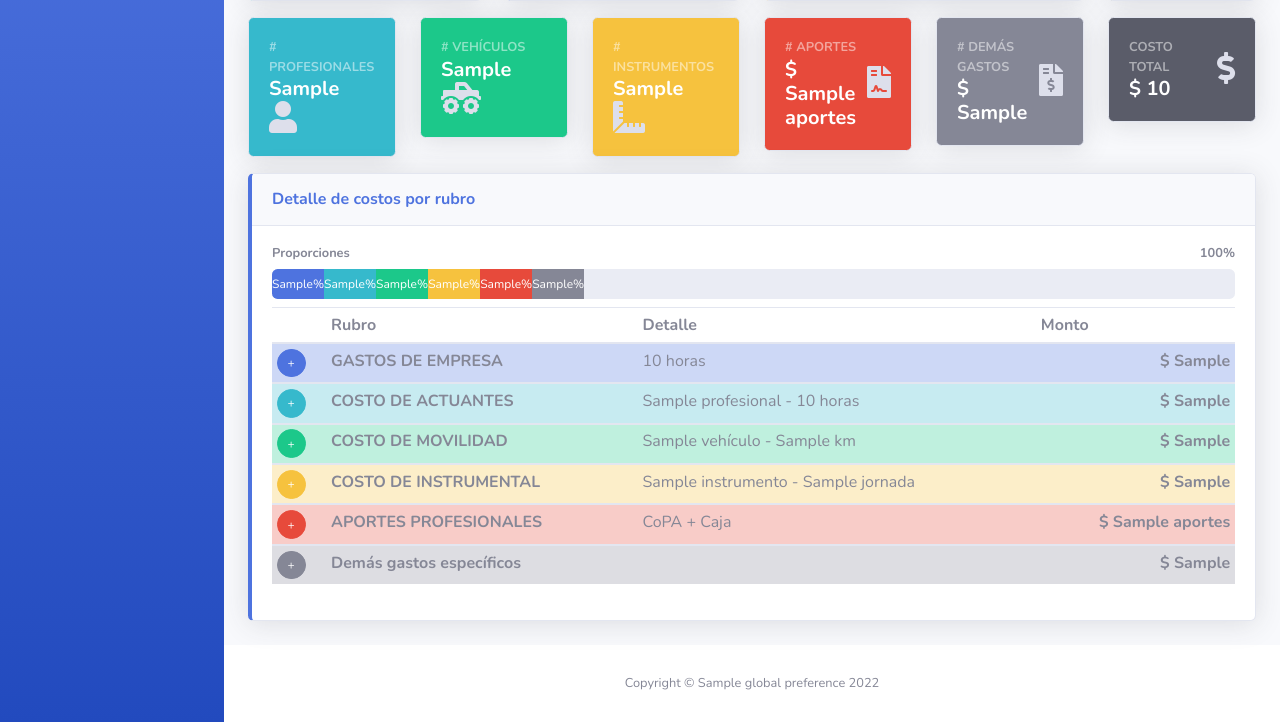
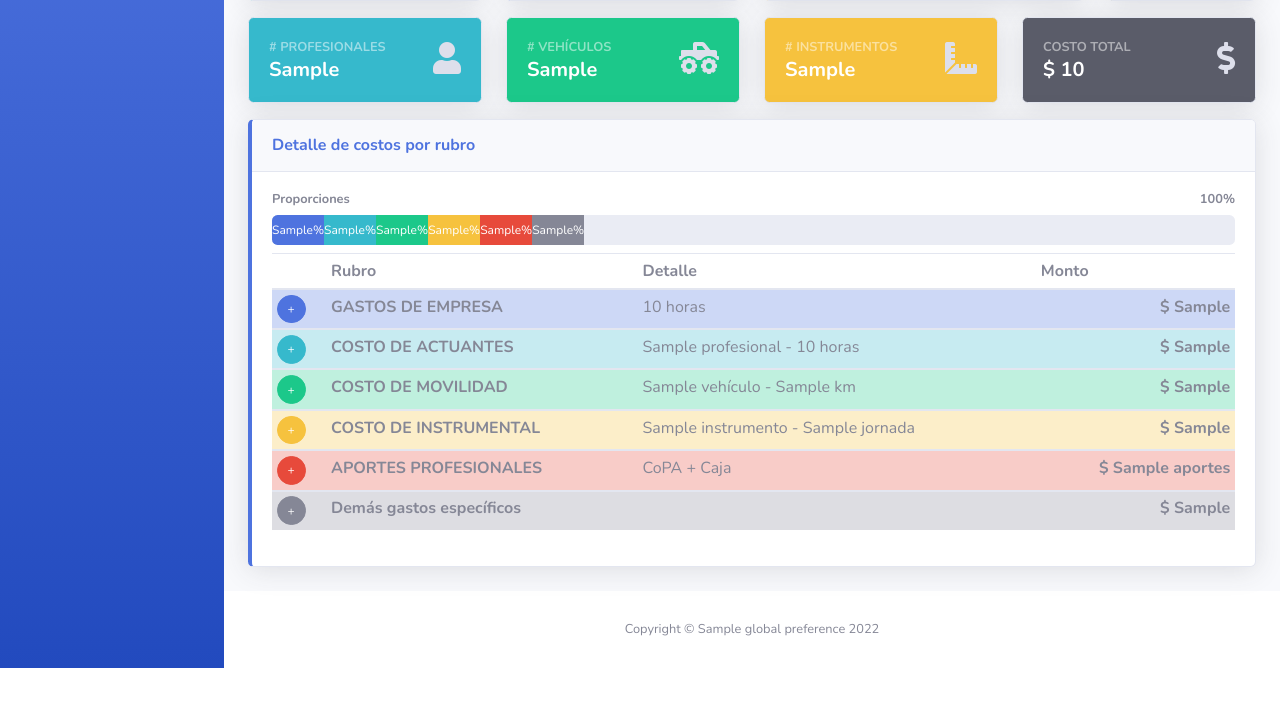
Before and after one commit to quijot/Costos-CoPA, a Django app: template costos/templates/costos/trabajo_detail.html in a window 1280 px wide. Shown: the part 277-999 px from the top of the page. After the commit the page ends 945 px from the top, so only its background shows below. Run offline with Django 3.2, Linux system fonts and the light colour scheme; the template is opened without the code that fills it: most values are stand-ins (such as "Sample title", 1, 10 or a date in 2020); some libraries are stand-ins or nearby versions.

Commit message:
Changes in TrabajoDetail template
Signed-off-by: Santiago Pestarini <santiagonob@gmail.com>

```diff
--- a/costos/templates/costos/trabajo_detail.html
+++ b/costos/templates/costos/trabajo_detail.html
@@ -98,7 +98,7 @@ Trabajo /
 </div>
 
 <div class="row mb-2">
-  <div class="col-lg-2 col-md-4 mb-2">
+  <div class="col-lg-3 col-md-6 mb-2">
     <div class="card bg-info text-white shadow">
       <div class="card-body">
         <div class="row no-gutters align-items-center">
@@ -113,7 +113,7 @@ Trabajo /
       </div>
     </div>
   </div>
-  <div class="col-lg-2 col-md-4 mb-2">
+  <div class="col-lg-3 col-md-6 mb-2">
     <div class="card bg-success text-white shadow">
       <div class="card-body">
         <div class="row no-gutters align-items-center">
@@ -128,7 +128,7 @@ Trabajo /
       </div>
     </div>
   </div>
-  <div class="col-lg-2 col-md-4 mb-2">
+  <div class="col-lg-3 col-md-6 mb-2">
     <div class="card bg-warning text-white shadow">
       <div class="card-body">
         <div class="row no-gutters align-items-center">
@@ -143,7 +143,7 @@ Trabajo /
       </div>
     </div>
   </div>
-  <div class="col-lg-2 col-md-4 mb-2">
+  <!-- <div class="col-lg-2 col-md-4 mb-2">
     <div class="card bg-danger text-white shadow">
       <div class="card-body">
         <div class="row no-gutters align-items-center">
@@ -172,8 +172,8 @@ Trabajo /
         </div>
       </div>
     </div>
-  </div>
-  <div class="col-lg-2 col-md-4 mb-2">
+  </div> -->
+  <div class="col-lg-3 col-md-6 mb-2">
     <div class="card bg-dark text-white shadow">
       <div class="card-body">
         <div class="row no-gutters align-items-center">
```
